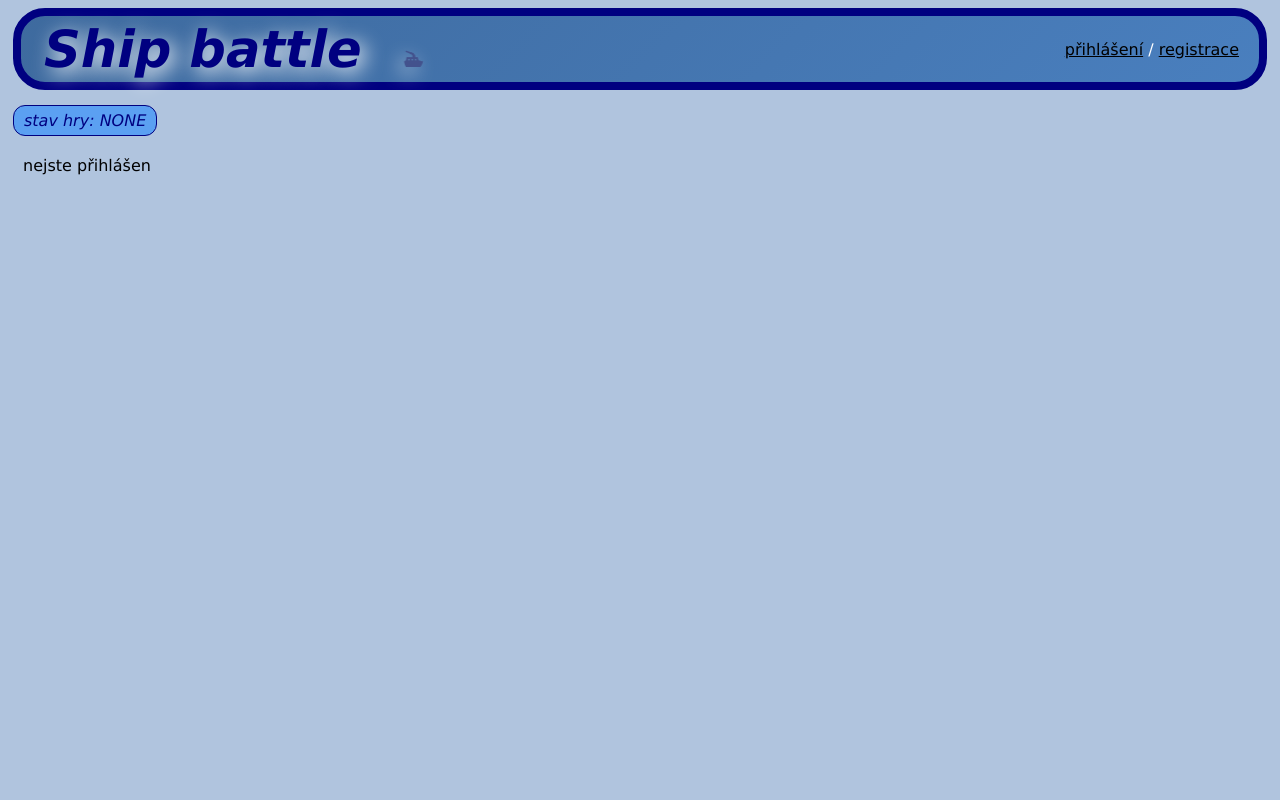
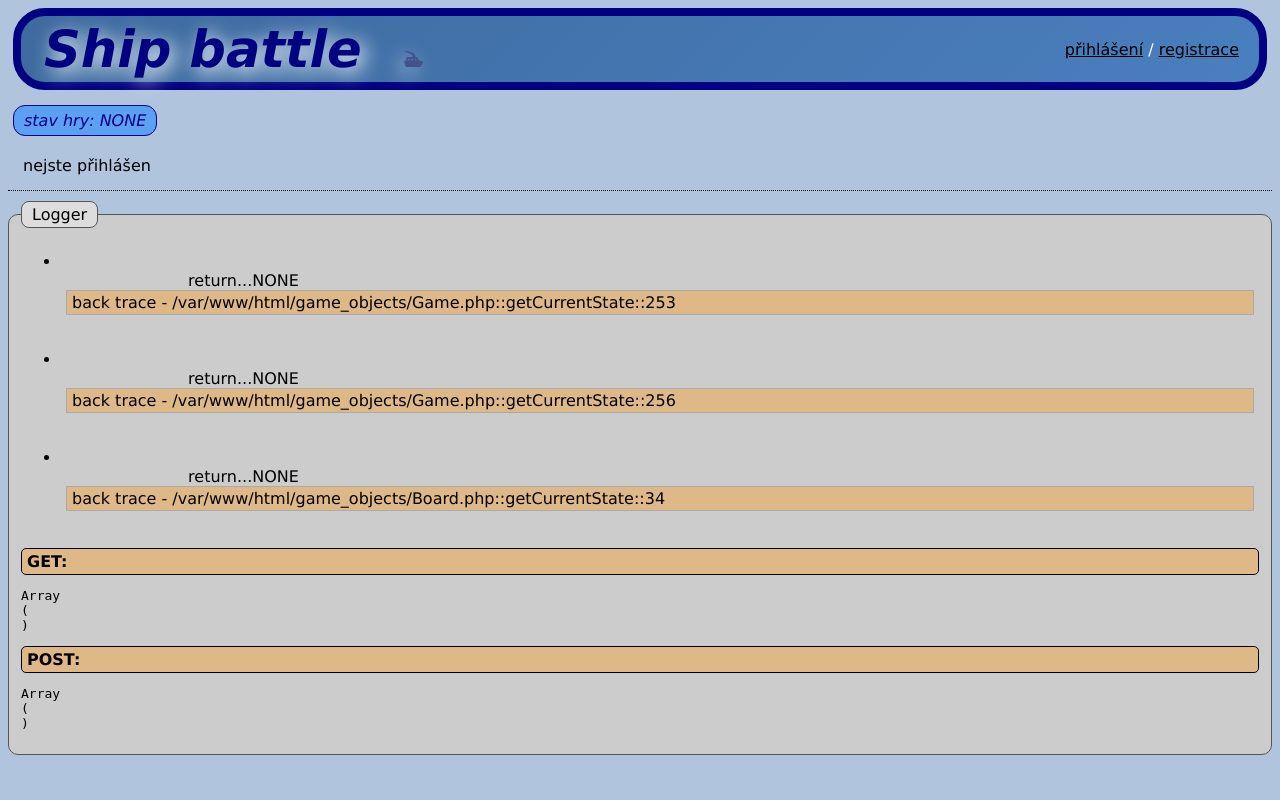
Before and after one commit to PetrCiahotny/ship-battle, a PHP site: page /lode/ in a window 1280 px wide. Run offline with PHP 8.4, Linux system fonts and the light colour scheme; some libraries are stand-ins or nearby versions.

Commit message:
Logger render

```diff
--- a/Db.php
+++ b/Db.php
@@ -36,14 +36,13 @@ class Db
         }
         return $prep;
     }
-
-    protected static function log(string|array $message) : void{
-        Logger::log($message, 'DB_');
+/*
+    protected static function log(string $message, array $context = []) : void{
+        Logger::log($message, $context, 'DB_');
     }
-
+*/
     public static function select(string $sql, array $params = []) : array{
-        self::log($sql);
-        self::log($params);
+        Logger::log($sql, $params, 'DB_');
         $stat = self::prepare($sql, $params);
         $stat->execute();
         return $stat->fetchAll(\PDO::FETCH_ASSOC);
@@ -52,9 +51,9 @@ class Db
     public static function query(string $query, array $params = []) : bool
     {
         //echo $query."<hr/>";
-        Logger::log($query);
-        Logger::log($params);
-        $stat = self::prepare($query, $params);
+        Logger::log($query, $params);
+        //Logger::log($params);
+        $stat = self::prepare($query, $params, 'DB_');
         return $stat->execute();
     }
 }
--- a/dump/dump.sql
+++ b/dump/dump.sql
@@ -4,7 +4,7 @@ USE lode;
 DROP TABLE IF EXISTS uzivatele;
 CREATE TABLE lode.uzivatele (
                              id int NOT NULL AUTO_INCREMENT,
-                             jmeno varchar(24) NOT NULL,
+                             jmeno varchar(50) NOT NULL,
                              heslo varchar(36) CHARACTER SET utf8mb4   NOT NULL,
                              PRIMARY KEY (id),
                              UNIQUE KEY jmeno_uniq (jmeno)
--- a/game_objects/Logger.php
+++ b/game_objects/Logger.php
@@ -4,31 +4,81 @@
  * Petr Ciahotný
  */
 
+
+class LogStruct{
+    public string $message = '';
+    public array $context = [] ;
+    public string $className = '';
+    public array $callStack = [];
+    public string $fileInfo = '';
+    protected static bool $allowRender = true;
+
+    public function __construct(string $message, array $context = [], string $className = '')
+    {
+        $this->message = $message;
+        $this->context = $context;
+        $this->className = $className;
+        $this->callStack = debug_backtrace();
+        if(count($this->callStack) > 2){
+            $this->fileInfo = $this->callStack[2]['file'].'::'.($this->callStack[2]['function'] ?? '--').'::'.$this->callStack[2]['line'];
+        }
+    }
+}
+
 class Logger
 {
     protected static bool $allowLog = true;
+
+    /**
+     * @var array<LogStruct> $debugArray
+     */
     protected static array $debugArray = [];
 
-    public static function debug(string|array|Throwable $message): void {
-        self::$debugArray[] = $message;
+
+    public static function renderDebug(): void {
+        if(!self::$allowLog){
+            return;
+        }
+        ?>
+            <div id="log-wrapper">
+            <script>
+                function toggleBackTrace(el){
+                    el.parentNode.querySelector('pre')?.classList.toggle('d-none');
+                }
+            </script>
+            <fieldset id="log-panel">
+                <legend>Logger</legend>
+                <ul>
+                <?php
+                foreach (self::$debugArray as $message) {?>
+                    <li class="debugLine <?= $message->className ?>">
+                        <?= $message->message ?>
+                        <?php if(count($message->context) > 0) {
+                            echo '<ul>';
+                            foreach ($message->context as $key=>$context) {
+                                echo "<li>{$key}: {$context}</li>";
+                            }
+                            echo '</ul>';
+                        }
+                        echo  "<div class='stackTrace'><div class='back-trace c-pointer' onclick='toggleBackTrace(this)'>back trace - {$message->fileInfo}</div><div class='backTrace'>";
+                        echo "<pre class='d-none'>".print_r($message->callStack, true)."</pre>";
+                        echo  "</div></div>";
+                        ?>
+                    </li>
+                <?php }
+                ?>
+                </ul>
+                <div class="method">GET:</div>
+                <pre><?= print_r($_GET, true); ?></pre>
+                <div class="method">POST:</div>
+                <pre><?= print_r($_POST, true); ?></pre>
+            </fieldset>
+            </div>
+        <?php
     }
 
-    public static function renderDebug(): void {
-        ?>
-            <div><?php
-                foreach (self::$debugArray as $message) {?>
-                    <div class="debugLine"><?= $message ?></div>
-                <?php }
-            ?>
-            </div>
-                <?php if(GameBase::isPost()){ ?>
-                    <pre><?= print_r($_POST, true); ?></pre>
-        <?php   }
-    }
-
-    public static function log(string|array $message, string $logPrefix = '') : void
+    public static function log(string $message, array $context = [], string $logPrefix = '') : void
     {
-
         //$dir = "C:\\xampp\\htdocs\\lode\\logs\\"; // "/var/log/lode/";
         $dir = "/var/log/lode/";
         if(!file_exists($dir)){
@@ -37,12 +87,15 @@ class Logger
         }
 
         $date = date("Y-m-d");
+
         $log_file = "{$dir}{$logPrefix}{$date}.log";
-
-        if(is_array($message)){
-            $message = print_r($message, true);
+        $contextStr = '';
+        if(count($context) > 0){
+            $contextStr = "\nContext: \n".print_r($context, true);
         }
 
+        $ls = new LogStruct($message, $context, $logPrefix);
+        self::$debugArray[] = $ls;
         if(self::$allowLog) {
             $f = fopen($log_file, "a");
             if($f) {
--- a/game_objects/Player.php
+++ b/game_objects/Player.php
@@ -71,7 +71,7 @@ class Player extends GameBase
                     <?php if($this->isRegister){ ?>
                         <input type="password" name="password2" value="" id="password2" />
                     <?php } ?>
-                    <button name="action" value="<?= $this->isRegister ? "register" : "login" ?>" type="submit"><?= $this->isRegister ? "regitrovat" : "přihlásit se" ?></button>
+                    <button name="action" value="<?= $this->isRegister ? "register" : "login" ?>" type="submit"><?= $this->isRegister ? "registrovat" : "přihlásit se" ?></button>
                 </form>
             </div>
         <?php }else{
@@ -101,16 +101,16 @@ class Player extends GameBase
 
     protected function login()
     {
-        Logger::debug("User Login....");
         try {
             $name = htmlentities($_POST['name'] ?? '', ENT_QUOTES|ENT_SUBSTITUTE);
+                Logger::log($name);
                 if (mb_strlen($name) > 0) {
                     $password = htmlentities($_POST['password'], ENT_QUOTES|ENT_SUBSTITUTE);
                     if (mb_strlen($password) > 0) {
-                        Logger::debug("login: ".__LINE__);
                         $passwordHash = $this->getPasswordHash($password, $name);
                         if($this->isRegister){
                             $password2 = htmlentities($_POST['password2'], ENT_QUOTES|ENT_SUBSTITUTE);
+
                             if($password == $password2){
                                 echo "UKLADAM...";
                                 DB::query("INSERT INTO lode.uzivatele (jmeno, heslo) VALUES ('$name', '$passwordHash')");
--- a/styles.css
+++ b/styles.css
@@ -82,12 +82,85 @@ h1 a{
     100% {opacity: 0;}
 }
 
+#debugger{
+     border: solid 1px #555;
+    padding: 2px 10px;
+    background-color: #CCC;
+}
+
+
+.d-none{
+    display: none;
+}
+
+.c-pointer{
+    cursor: pointer;
+}
+
+.back-trace{
+    background-color: burlywood;
+    border: solid 1px #AAA;
+    padding: 2px 5px;
+}
+
+#debugger:before{
+    content: 'logy';
+    margin-top: -2em;
+    position: relative;
+    top:-0.75em;
+    border: solid 1px #555;
+    background-color: #CCC;
+    padding: 2px 5px;
+}
+#log-wrapper{
+    border-top: dotted 1px black;
+}
+
+#log-panel{
+    border-color: #555;
+    background-color: #CCC;
+}
+
+#log-panel li{
+    padding: 2px 5px;
+    border-radius: 4px;
+    white-space: pre ;
+}
+#log-panel .DB_{
+    background-color: bisque;
+}
+
+#log-panel legend{
+    background-color: #DDD;
+    border-radius: 8px;
+    border: solid 1px  #555;
+    padding: 3px 10px;
+}
+
+
+
+#log-panel ul{
+    margin-bottom: 1em;
+}
+
+#log-panel li{
+    margin-bottom: 0.75em;
+}
+#log-panel .method{
+    background-color: burlywood;
+    font-weight: bold;
+    border: solid 1px black;
+    border-radius: 5px;
+    padding: 3px 5px;
+}
+
 form.cover{
     border: solid 1px navy;
     display: inline-flex;
     flex-direction: column;
     padding: 10px 20px;
     width: auto;
+
 }
 
 input[type="text"], input[type="password"]{
```
